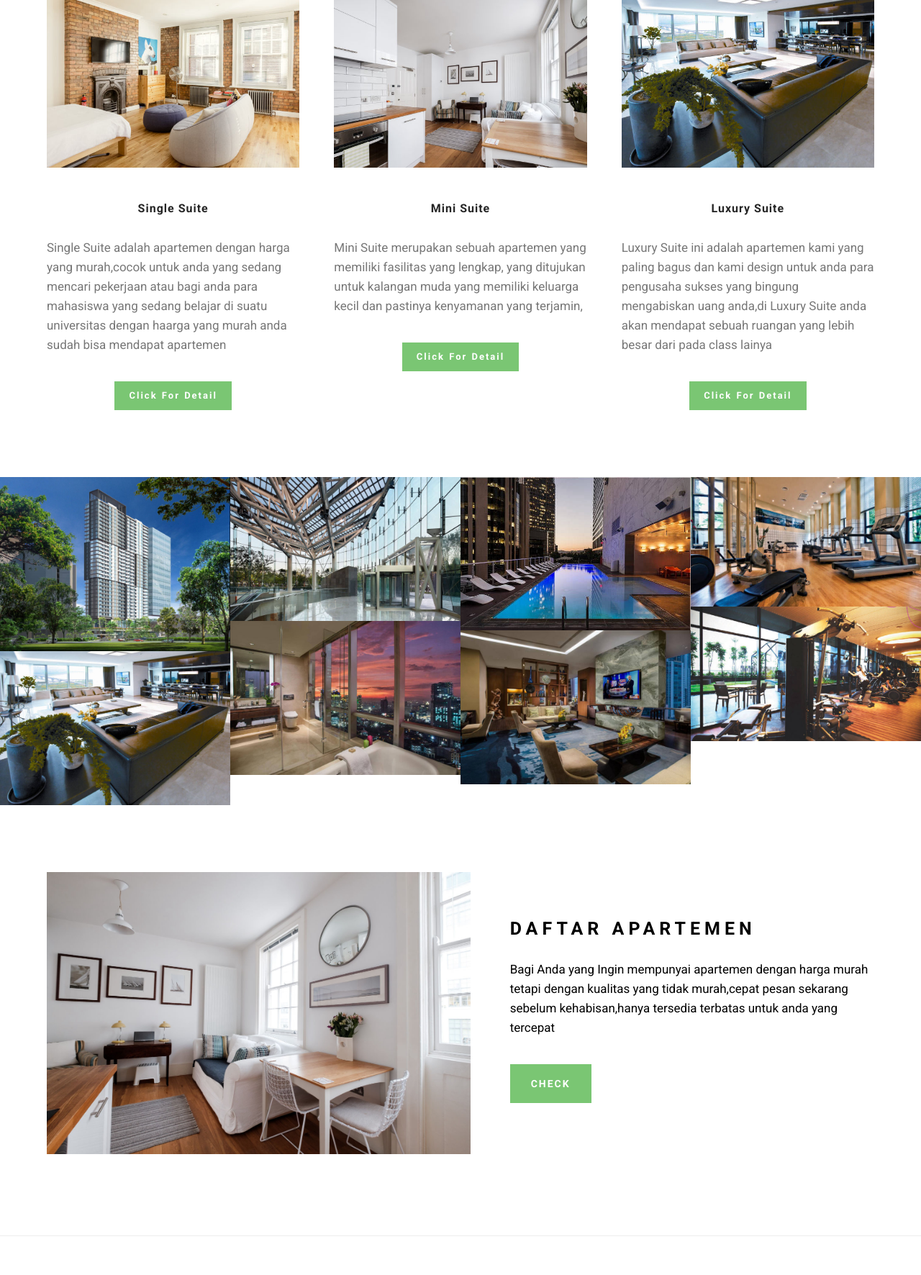
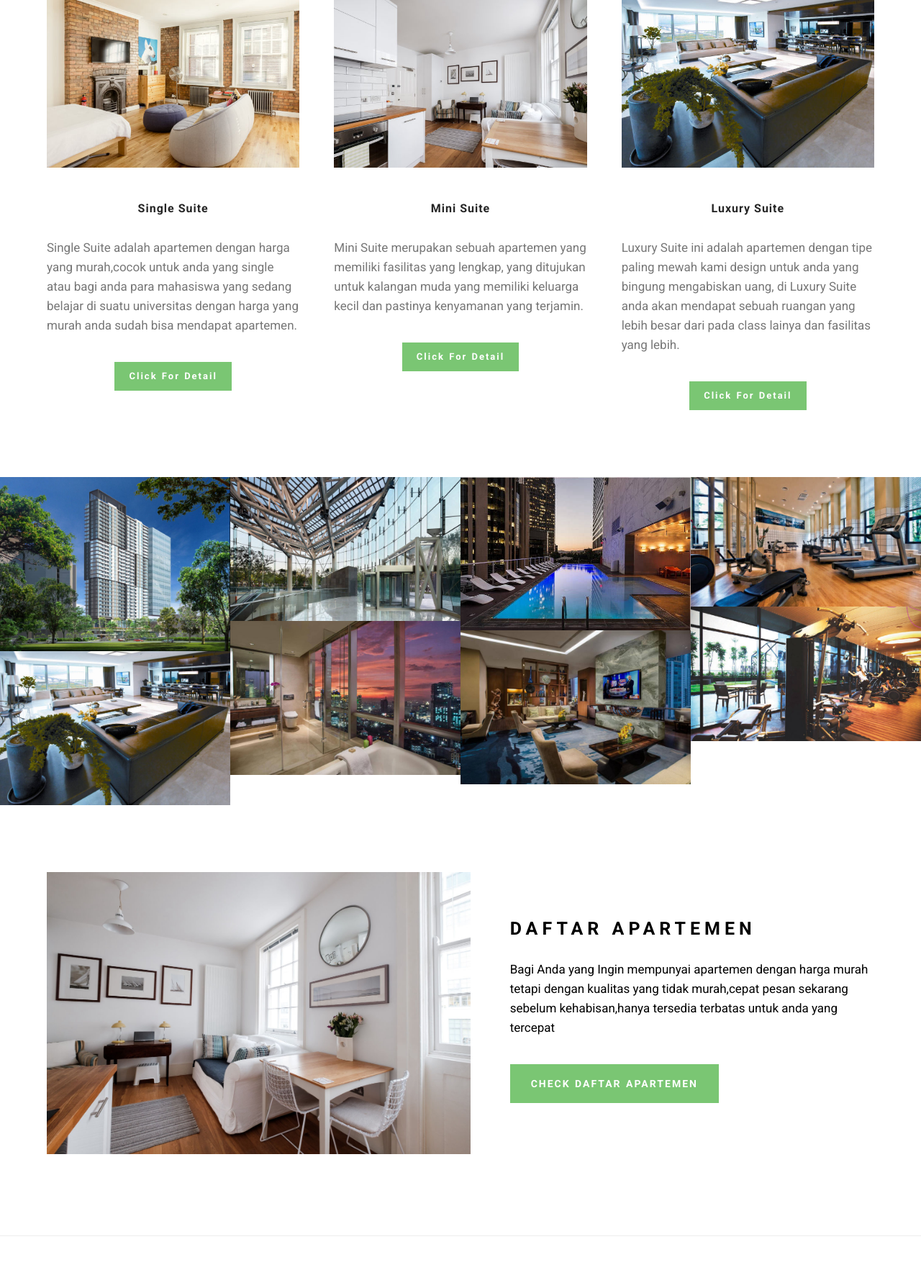
Before and after one commit to ardananjungkusuma/apart-aja, a CodeIgniter app: page /apart-aja/ in a window 1280 px wide. Shown: the part 894-2666 px from the top of the page at 72% size. Run offline with CodeIgniter, Linux system fonts and the light colour scheme.

Commit message:
change text

```diff
--- a/application/views/home/index.php
+++ b/application/views/home/index.php
@@ -96,9 +96,9 @@
 					</div>
 					<div class="mbr-section__container mbr-section__container--middle">
 						<div class="mbr-article mbr-article--wysiwyg">
-							<p>Single Suite adalah apartemen dengan harga yang murah,cocok untuk anda yang sedang
-								mencari pekerjaan atau bagi anda para mahasiswa yang sedang belajar di suatu universitas
-								dengan haarga yang murah anda sudah bisa mendapat apartemen</p>
+							<p>Single Suite adalah apartemen dengan harga yang murah,cocok untuk anda yang single
+								atau bagi anda para mahasiswa yang sedang belajar di suatu universitas
+								dengan harga yang murah anda sudah bisa mendapat apartemen.</p>
 						</div>
 					</div>
 					<div class="mbr-section__container mbr-section__container--last" style="padding-bottom: 93px;">
@@ -121,7 +121,7 @@
 					</div>
 					<div class="mbr-section__container mbr-section__container--middle">
 						<div class="mbr-article mbr-article--wysiwyg">
-							<p>Mini Suite merupakan sebuah apartemen yang memiliki fasilitas yang lengkap, yang ditujukan untuk kalangan muda yang memiliki keluarga kecil dan pastinya kenyamanan yang terjamin,</p>
+							<p>Mini Suite merupakan sebuah apartemen yang memiliki fasilitas yang lengkap, yang ditujukan untuk kalangan muda yang memiliki keluarga kecil dan pastinya kenyamanan yang terjamin.</p>
 						</div>
 					</div>
 					<div class="mbr-section__container mbr-section__container--last" style="padding-bottom: 93px;">
@@ -144,9 +144,9 @@
 					</div>
 					<div class="mbr-section__container mbr-section__container--middle">
 						<div class="mbr-article mbr-article--wysiwyg">
-							<p>Luxury Suite ini adalah apartemen kami yang paling bagus dan kami design untuk anda para
-								pengusaha sukses yang bingung mengabiskan uang anda,di Luxury Suite anda akan mendapat
-								sebuah ruangan yang lebih besar dari pada class lainya</p>
+							<p>Luxury Suite ini adalah apartemen dengan tipe paling mewah kami design untuk anda
+								yang bingung mengabiskan uang, di Luxury Suite anda akan mendapat
+								sebuah ruangan yang lebih besar dari pada class lainya dan fasilitas yang lebih.</p>
 						</div>
 					</div>
 					<div class="mbr-section__container mbr-section__container--last" style="padding-bottom: 93px;">
@@ -304,7 +304,7 @@
 							</div>
 						</div>
 						<div class="mbr-section__container">
-							<div class="mbr-buttons mbr-buttons--auto-align btn-inverse"><a class="mbr-buttons__btn btn btn-lg btn-success" href="<?= base_url(); ?>ruangan">CHECK</a></div>
+							<div class="mbr-buttons mbr-buttons--auto-align btn-inverse"><a class="mbr-buttons__btn btn btn-lg btn-success" href="<?= base_url(); ?>ruangan">CHECK DAFTAR APARTEMEN</a></div>
 						</div>
 					</div>
 
```
